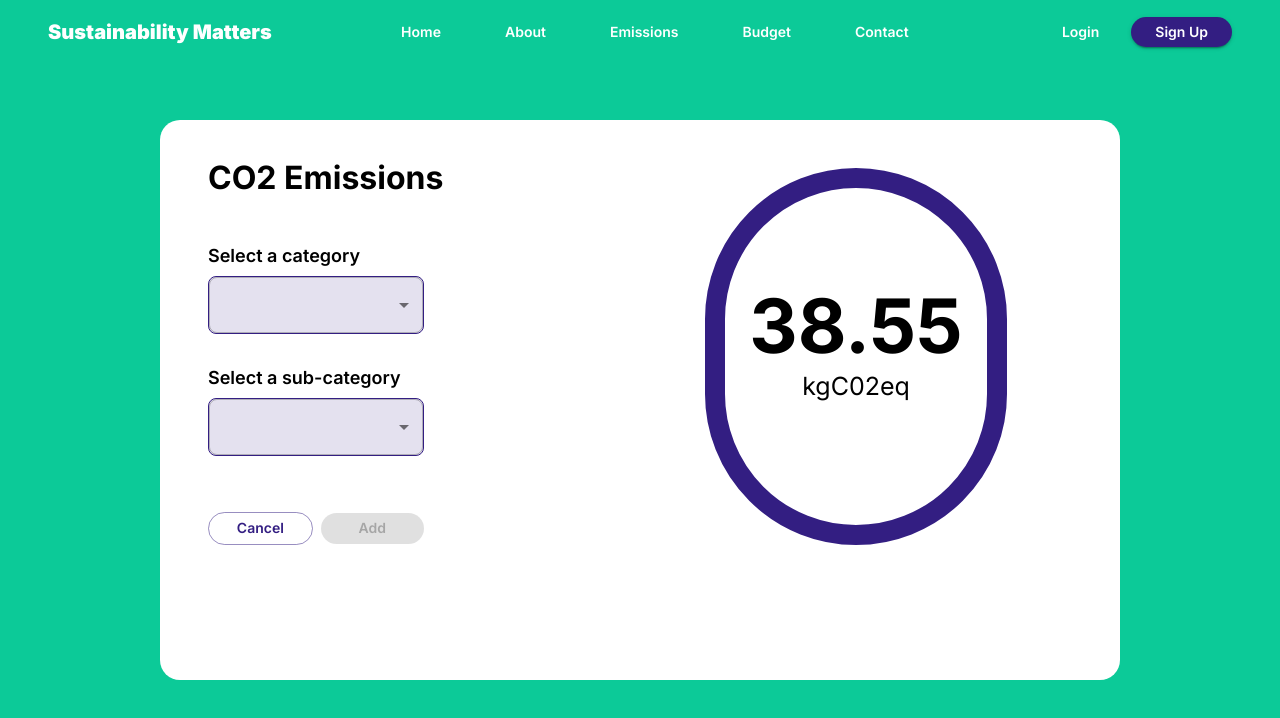
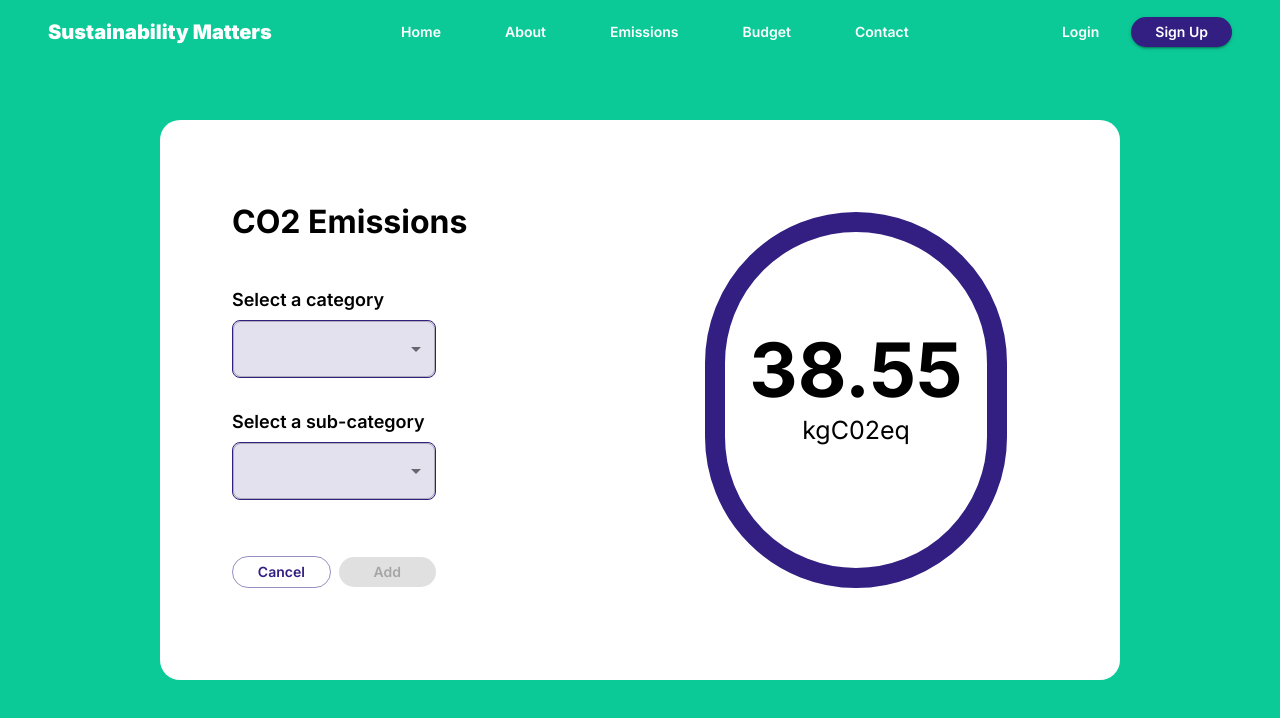
Before and after one commit to laaragm/Sustainability-Matters-FrontEnd, a React (Create React App) app: page /add-emission in a window 1280 px wide. Shown: the top 718 px of the page. Built offline with nearby package versions, Linux system fonts and the light colour scheme.

Commit message:
Adjust some styles of the AddEmission page

```diff
--- a/src/pages/AddEmission/index.tsx
+++ b/src/pages/AddEmission/index.tsx
@@ -73,6 +73,7 @@ export default function AddEmission() {
                         justifyContent="flex-start"
                         spacing={2}
                         width="50%"
+                        pl={3}
                     >
                         <Stack direction="row">
                             <StyledTitle>CO2 Emissions</StyledTitle>
--- a/src/pages/AddEmission/styles.ts
+++ b/src/pages/AddEmission/styles.ts
@@ -7,6 +7,9 @@ export const StyledCard = styled("div")(({ theme }) => ({
     padding: "3rem",
     width: "80%",
     height: "70%",
+    display: "flex",
+    alignItems: "center",
+    justifyContent: "center",
 }));
 
 export const StyledTitle = styled("span")(({ theme }) => ({
```
